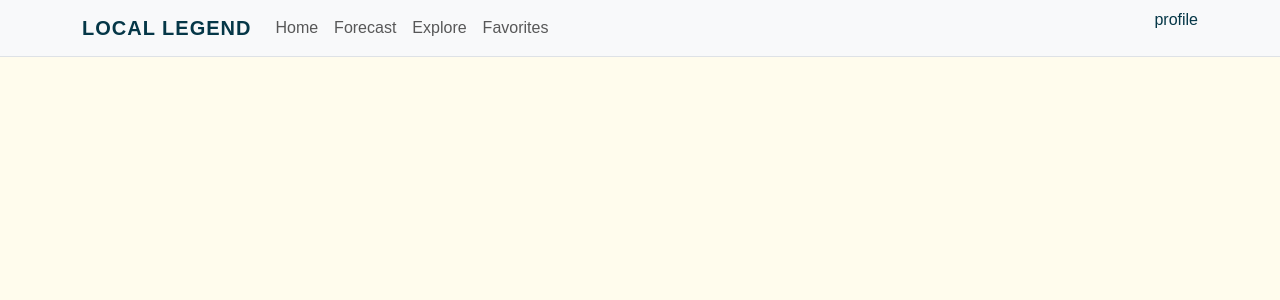
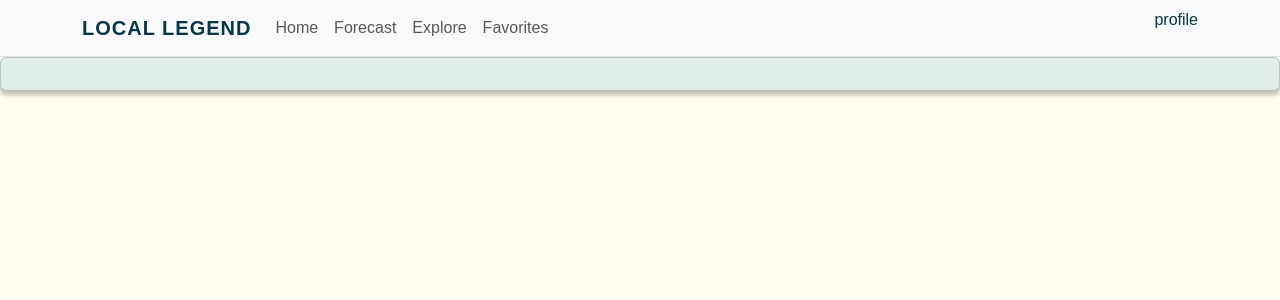
Before and after one commit to matt-skokos/inf124project, a React (Create React App) app: page /login in a window 1280 px wide. Shown: the top 300 px of the page. Built offline with nearby package versions, Linux system fonts and the light colour scheme.

Commit message:
WIP. Start work on log in page.

```diff
--- a/src/App.js
+++ b/src/App.js
@@ -1,7 +1,8 @@
 import React from 'react';
 import { BrowserRouter, Routes, Route } from 'react-router-dom';
 import Navbar from './components/Navbar';
-import Home from './components/Home'
+import Home from './components/Home';
+import Login from './components/Login';
 
 function App() {
   return (
@@ -12,6 +13,7 @@ function App() {
 
         <Routes>
           <Route path='/' element={<Home/>} />
+          <Route path='/login' element={<Login/>}/>
           {/* Add other routes here: Forecast, Explore Spots, Favorites */}
         </Routes>
       </div>
--- /dev/null
+++ b/src/components/Login.jsx
@@ -0,0 +1,13 @@
+import React, {useState} from "react";
+import ContentCard from "./Cards/ContentCard";
+
+function Login()
+{
+    return(
+        <ContentCard>
+
+        </ContentCard>
+    );
+}
+
+export default Login;
```
